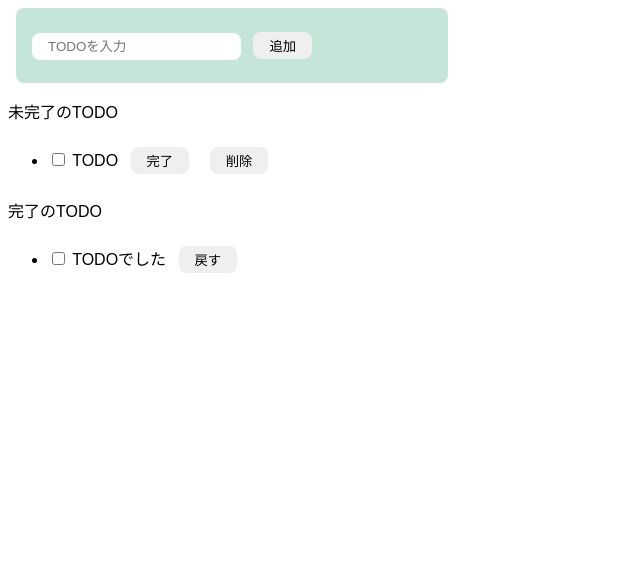
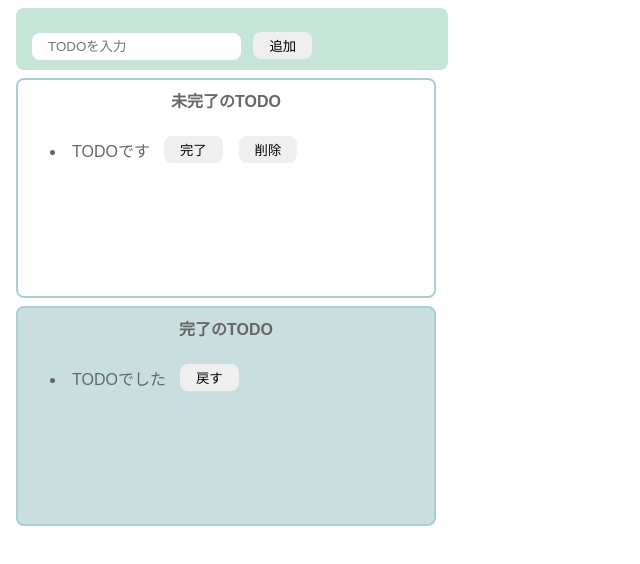
Before and after one commit to Soutaro078/udemy_jak_js_01_todo, a plain HTML site: page index.html in a window 1280 px wide. Shown: the whole page, without its empty margins (0-640 px from the left). Drawn offline with Linux system fonts and the light colour scheme.

Commit message:
jsファイルを入力する

```diff
--- a/index.html
+++ b/index.html
@@ -5,34 +5,32 @@
     <meta name="viewport" content="width=device-width, initial-scale=1.0">
     <title>TODO(JS)</title>
     <link rel="stylesheet" href="style.css">
-    <script src="script.js" defer></script>
+    <script src="to_do.js" defer></script>
 </head>
 <body>
 
     <div class="input-area">
         <input placeholder="TODOを入力" />
-        <button>追加</button>
+        <button id="add-button">追加</button>
     </div>
-    <div>
-        <p>未完了のTODO</p>
+    <div class="incomplete-area">
+        <p class="title">未完了のTODO</p>
         <ul>
             <li>
-                <div>
-                    <input type="checkbox" />
-                    <span>TODO</span>
+                <div class="list-row">
+                    <p class="todo-item">TODOです</p>
                     <button>完了</button>
                     <button>削除</button>
                 </div>
             </li>
         </ul>
     </div>
-    <div>
-        <p>完了のTODO</p>
+    <div class="complete-area">
+        <p class="title">完了のTODO</p>
         <ul>
             <li>
-                <div>
-                    <input type="checkbox" />
-                    <span>TODOでした</span>
+                <div class="list-row">
+                    <p class="todo-item">TODOでした</p>
                     <button>戻す</button>
                 </div>
             </li>
--- a/style.css
+++ b/style.css
@@ -1,5 +1,6 @@
 body{
     font-family: Arial, sans-serif;
+    color: #666;
 }
 
 input {
@@ -18,7 +19,7 @@ button {
     cursor: pointer; */
 }
 
-button:hover {
+button:hover { /*ボタンを上に乗せた時の反応*/
     background-color: #79a8a9;
     color: #fff;
     cursor: pointer;
@@ -27,8 +28,42 @@ button:hover {
 .input-area {
     background-color: #c6e5d9;
     width: 400px;
-    /* height: 30px; */
+    height: 30px;
     padding: 16px;
     margin: 8px;
     border-radius:8px;
 }
+
+.incomplete-area {
+    border: 2px solid #aacfd0;
+    width: 400px;
+    min-height: 200px;/*最低でも高さはこれぐらい欲しいというのを調整*/
+    padding: 8px;
+    margin: 8px;
+    border-radius: 8px;
+}
+
+.complete-area {
+    background-color: #c9dede;
+    border: 2px solid #aacfd0;
+    width: 400px;
+    min-height: 200px;/*最低でも高さはこれぐらい欲しいというのを調整*/
+    padding: 8px;
+    margin: 8px;
+    border-radius: 8px;
+}
+
+.title{
+    text-align: center;
+    margin-top: 0;
+    font-weight: bold;
+}
+
+.list-row{
+    display: flex; /*横並びにする*/
+    align-items: center; /*縦方向の中央揃え(ボタンのレイアウトが真ん中による)*/
+}
+
+.todo-item{
+    margin: 6px; /*上下の幅を調整する*/
+}
--- a/to_do.js
+++ b/to_do.js
@@ -0,0 +1,8 @@
+const onClickAdd = () =>{
+    alert();
+}
+
+//addEventListener: イベントが発生した時に、指定した関数を実行する
+//第一引数: イベントの種類
+//第二引数: 関数(イベントが実行された時に起こるもの)
+document.getElementById("add-button").addEventListener("click", onClickAdd);
```
